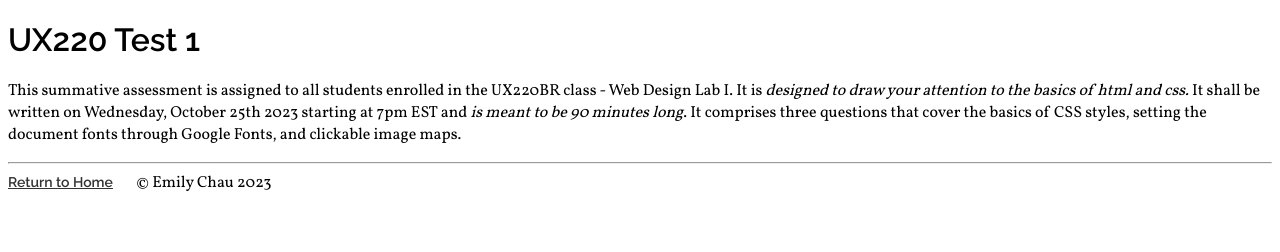
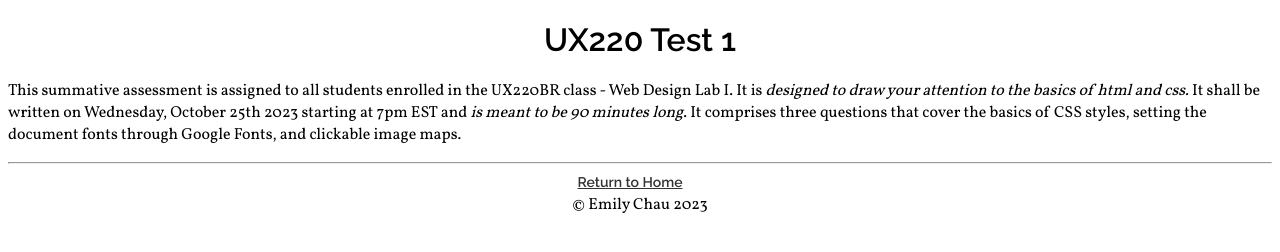
Before and after one commit to emilyychau/UX220-Test-1, a website: page Q2.html in a window 1280 px wide. Drawn offline with Linux system fonts and the light colour scheme.

Commit message:
add padding shift footer down

```diff
--- a/Q2.html
+++ b/Q2.html
@@ -12,7 +12,7 @@
 <link rel="preconnect" href="https://fonts.gstatic.com" crossorigin>
 <link href="https://fonts.googleapis.com/css2?family=Raleway:wght@600&family=Vollkorn&display=swap" rel="stylesheet">
 <style>
-    h1{font-family: 'Raleway', 'sans-serif'}
+    h1{font-family: 'Raleway', 'sans-serif'; text-align: center;}
     body, p{font-family: 'Vollkorn', 'serif'}
 li {
 
@@ -25,6 +25,7 @@ li {
                 font-family: 'Raleway', 'sans-serif';
                 color: #333;
                 }
+                footer{text-align: center;}
 </style>
     </head>
     <body>
@@ -33,7 +34,7 @@ li {
     </body>
     <footer>
         <hr>
-        <li><a target="_blank" rel="noopener" href="index.html">Return to Home</a></li>
+        <li><a target="_blank" rel="noopener" href="index.html">Return to Home</a></li><br>
         &copy; Emily Chau 2023
     </footer>
 </html>
```
Also changed, not shown: Q1.html (+2 -1 lines), Q3.html (+1 -1 lines), index.html (+5 -3 lines).
